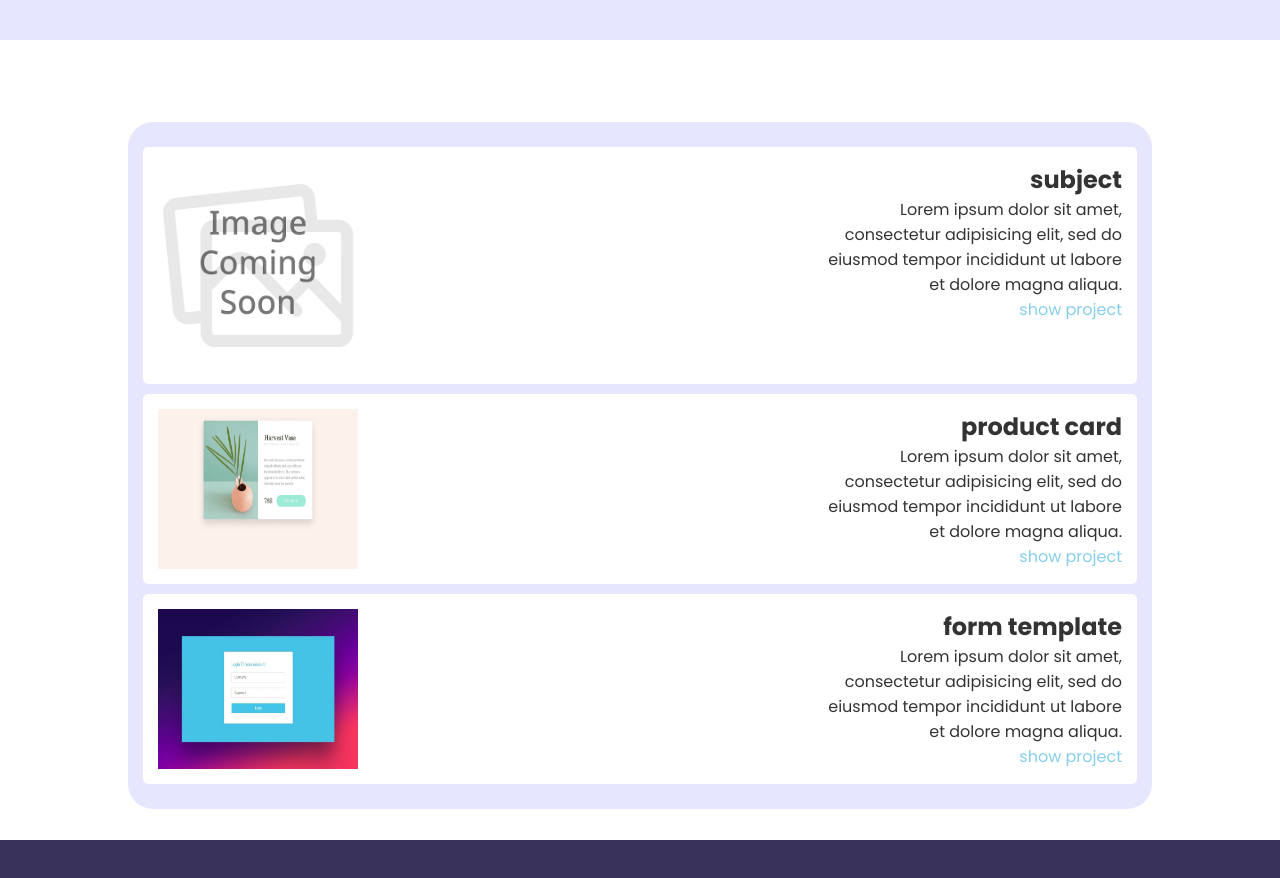
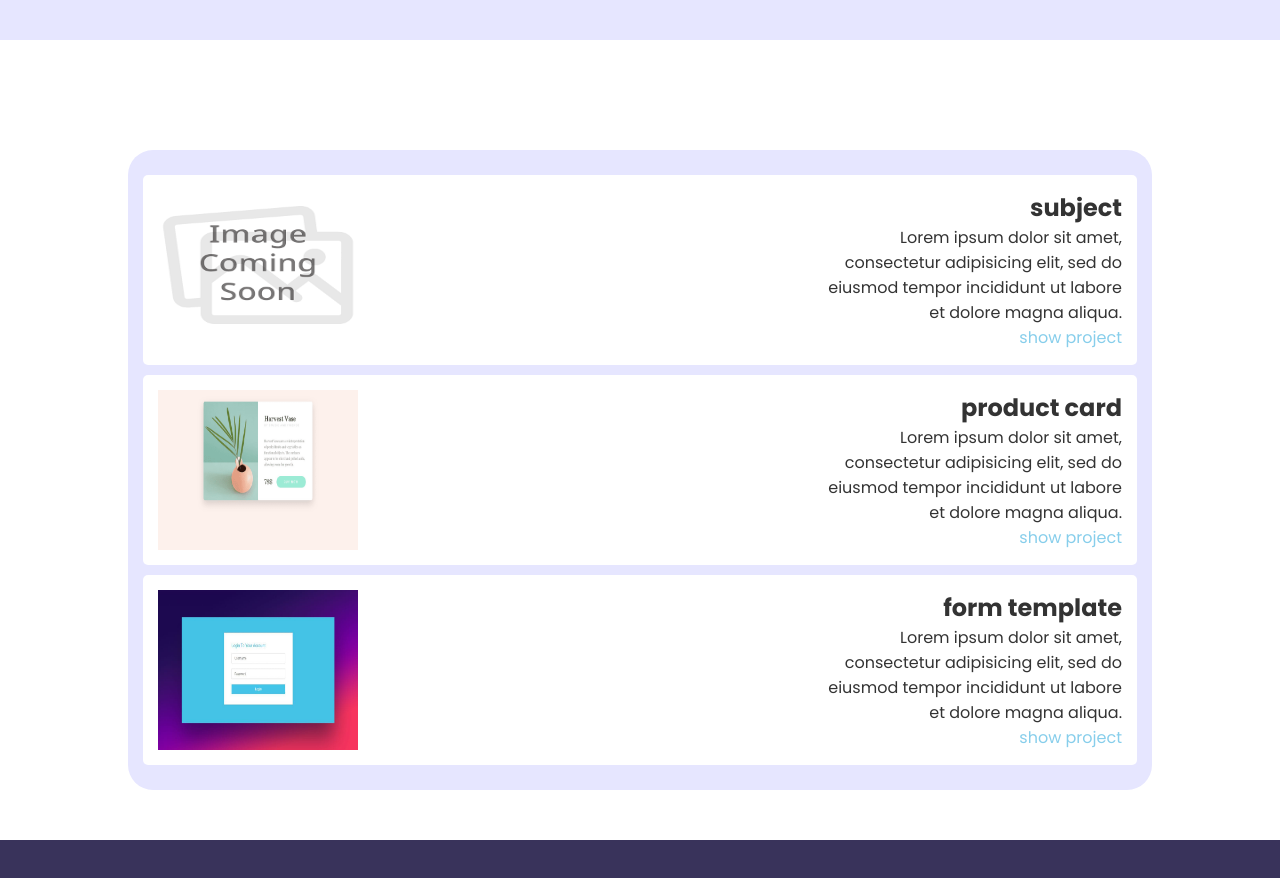
Before and after one commit to leviayelin/leviayelin.github.io, a plain HTML site: page index.html in a window 1280 px wide. Shown: the part 2360-3238 px from the top of the page. Drawn offline with Linux system fonts and the light colour scheme.

Commit message:
portfolio section

```diff
--- a/css/style.css
+++ b/css/style.css
@@ -233,7 +233,7 @@ body{
 .portfolio-box{
 	width:100%;
 	height:100%;
-	margin-top:50px;
+	margin-top:60px;
 	background-color:var(--main-bgColor);
 }
 
--- a/index.html
+++ b/index.html
@@ -56,6 +56,19 @@
 	      <!-- Introduction Section - End -->
 
 		  <!-- Main Section - Start-->
+
+		  <!--
+		    ************************
+
+		  	for next time:
+		  	1.Change the layout of the about section
+		  	2.add image
+		  	section
+		  	3.when go from wide screen to phone size screen
+		  	decide on the layout changes
+
+		  	***************************
+		  -->
 
 	<main id="main">
 		<div class="container flex">
@@ -122,14 +135,27 @@
 
 		  <!-- Main Section - End-->
 
-		  <!-- portfolio Section - End-->
+		  <!-- portfolio Section - start-->
+
+		  <!--
+		    ************************
+
+		  	for next time:
+		  	1.Change the layout of the portfolio section
+		  	2.give more details on the projects in the describe
+		  	section
+		  	3.when go from wide screen to phone size screen
+		  	decide on the layout changes
+
+		  	***************************
+		  -->
 
     <div id="portfolio">
     	<div class="container flex">
 			<div class="portfolio-box card">
 				<div class="project-box card">
 					<div class="project-image">
-						<img src="images/comming-soon.png">
+						<img style="width:200px;height:150px" src="images/comming-soon.png">
 					</div>
 					<div class="project-info">
 						<h2 class="info-content">subject</h2>
@@ -164,9 +190,20 @@
 		</div>
     </div>
 
-		  <!-- portfolio Section - Start-->
+		  <!-- portfolio Section - end-->
 
 		  <!-- Footer & contact Section - Start-->
+
+		  <!--
+		    ************************
+
+		  	for next time:
+		  	1.Change the layout of the contect section
+		  	2.when go from wide screen to phone size screen
+		  	decide on the layout changes
+
+		  	***************************
+		  -->
 
 	<footer id="contact">
 		<div class="container flex">
```
Also changed, not shown: images/profile-2.jpg (deleted).
